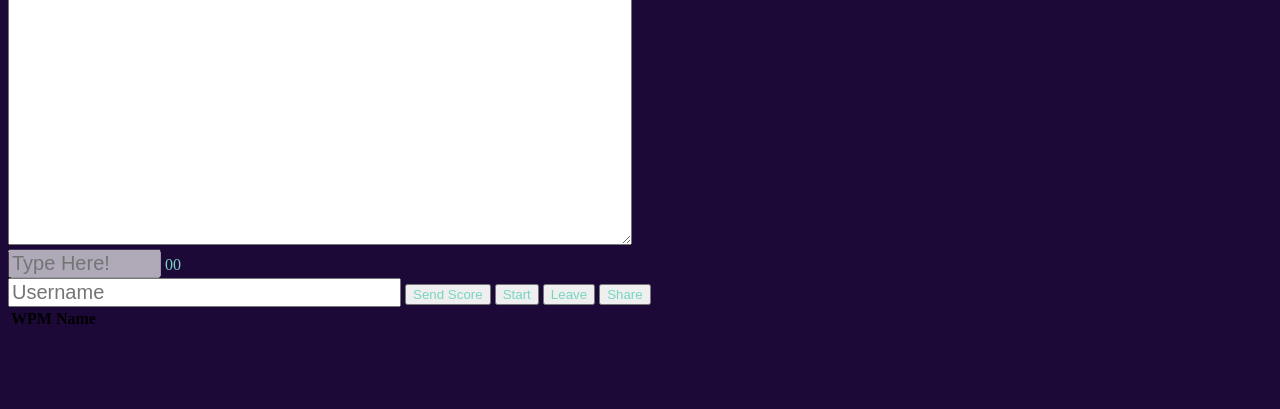
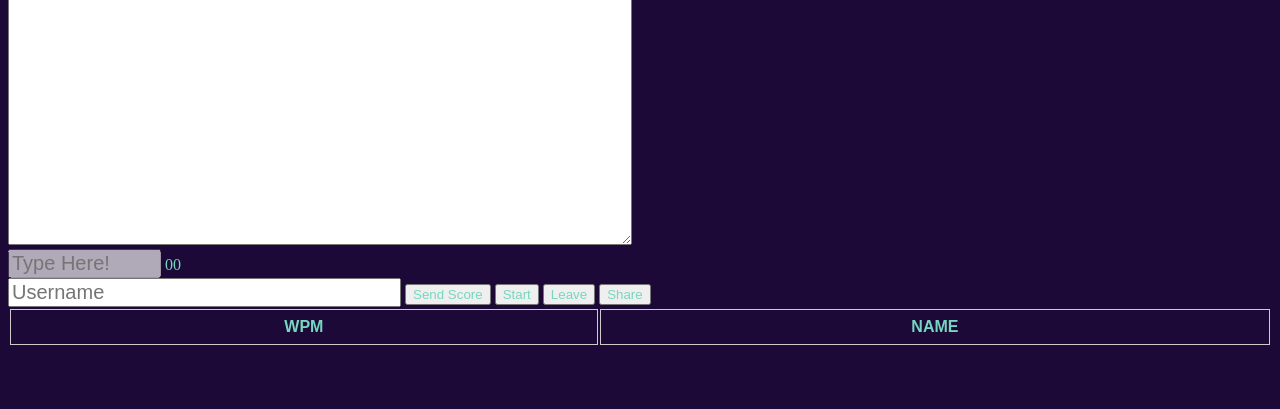
Before and after one commit to AlonArkush/Work, a Flask app: template templates/room.html in a window 1280 px wide. Shown: the part 45-454 px from the top of the page. Run offline with Flask 2, Linux system fonts and the light colour scheme; the template is opened without the code that fills it, so the values that code supplies are empty; some libraries are stand-ins or nearby versions.

Commit message:
Fix bugs

```diff
--- a/templates/index.html
+++ b/templates/index.html
@@ -104,7 +104,7 @@
     <a href="{{ url_for('play') }}" style="color:#77d6bf;">Play Now!</a><br>
 </h1>
 
-    <label>Join room:</label>
+    <label style="color:#77d6bf;">Join room:</label>
     <input type="text" id="roomnum" name="roomnum">
     <br><br>
     <input type="button" value="Submit" onclick="enterRoom()">
--- a/templates/room.html
+++ b/templates/room.html
@@ -9,6 +9,7 @@
 
     socket = io.connect('http://' + document.domain + ':' + location.port);
     socket.emit('join', {'room': '{{ roomnum }}'})
+    var totalSeconds = 0;
 
     function start(){
         console.log('start')
@@ -57,7 +58,10 @@
         console.log('start game', data);
         window.theText = data.theText;
         document.getElementById("alon").value = theText;
+        document.getElementById("minutes").innerHTML = "00";
+        document.getElementById("seconds").innerHTML = "00";
         var fiveSeconds = 5;
+        totalSeconds = 0;
         display = document.querySelector('#time');
         startTimer(fiveSeconds, display);
         window.i = 0;
@@ -107,7 +111,6 @@
         });
         });
 
-    var totalSeconds = 0;
 
     function setTime() { //function to help track time
         ++totalSeconds;
@@ -198,6 +201,25 @@
 
     </script>
 
+<style>
+    table{
+        font-family: arial, sans-serif;
+        bodercolapse: collapse;
+        width: 100%;
+    }
+
+    td, th {
+        border: 1px solid #cccccc;
+        color: #77d6bf;
+        padding: 8px;
+    }
+
+    th {
+        font-weight: bold;
+        text-transform: uppercase;
+    }
+</style>
+
 </head>
 <body>
 <div style="color:#77d6bf;">the game starts in <span id="time">5</span> seconds!</div>
```
